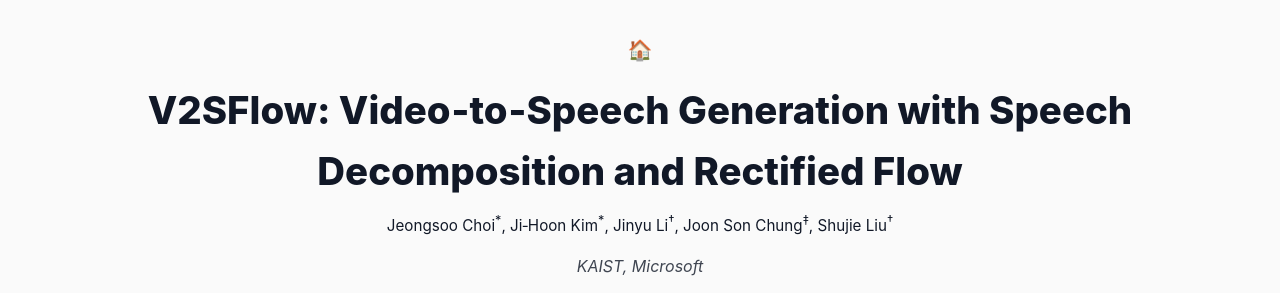
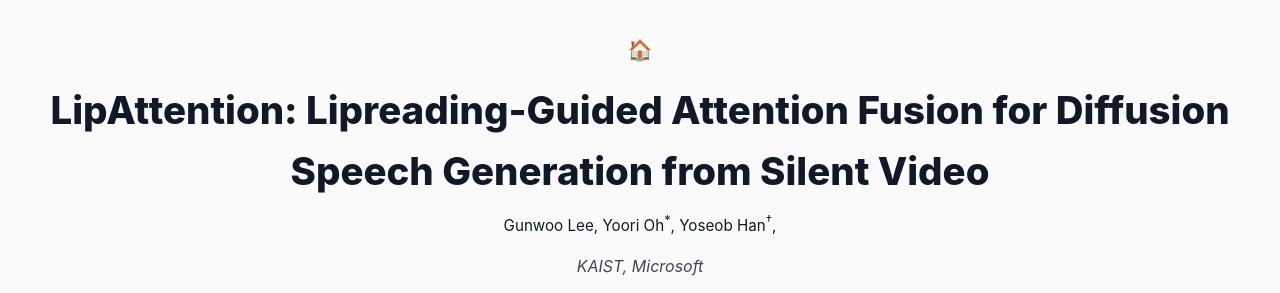
Before and after one commit to gunwoo5034/Attenionlip.github.io, a plain HTML site: page index.html in a window 1280 px wide. Shown: the top 293 px of the page. Drawn offline with Linux system fonts and the light colour scheme.

Commit message:
Update index.html

```diff
--- a/index.html
+++ b/index.html
@@ -151,8 +151,8 @@
 
 <header>
   <a class="home-link" href="/" title="Home"><span>🏠</span></a>
-  <h1>V2SFlow: Video‑to‑Speech Generation with Speech Decomposition and Rectified Flow</h1>
-  <p class="authors">Jeongsoo&nbsp;Choi<sup>*</sup>, Ji‑Hoon&nbsp;Kim<sup>*</sup>, Jinyu&nbsp;Li<sup>†</sup>, Joon&nbsp;Son&nbsp;Chung<sup>‡</sup>, Shujie&nbsp;Liu<sup>†</sup></p>
+  <h1>LipAttention: Lipreading-Guided Attention Fusion for Diffusion Speech Generation from Silent Video</h1>
+  <p class="authors">Gunwoo&nbsp;Lee, Yoori&nbsp;Oh<sup>*</sup>, Yoseob&nbsp;Han<sup>†</sup>, </p>
   <p class="affiliation">KAIST, Microsoft</p>
   <div class="pill-links">
     <a class="pill" href="#"><svg viewBox="0 0 24 24" fill="currentColor" stroke="currentColor"><path d="M12 2C6.48 2 2 6.48 2 12s4.48 10 10 10 10-4.48 10-10S17.52 2 12 2z"></path></svg> arXiv</a>
```
